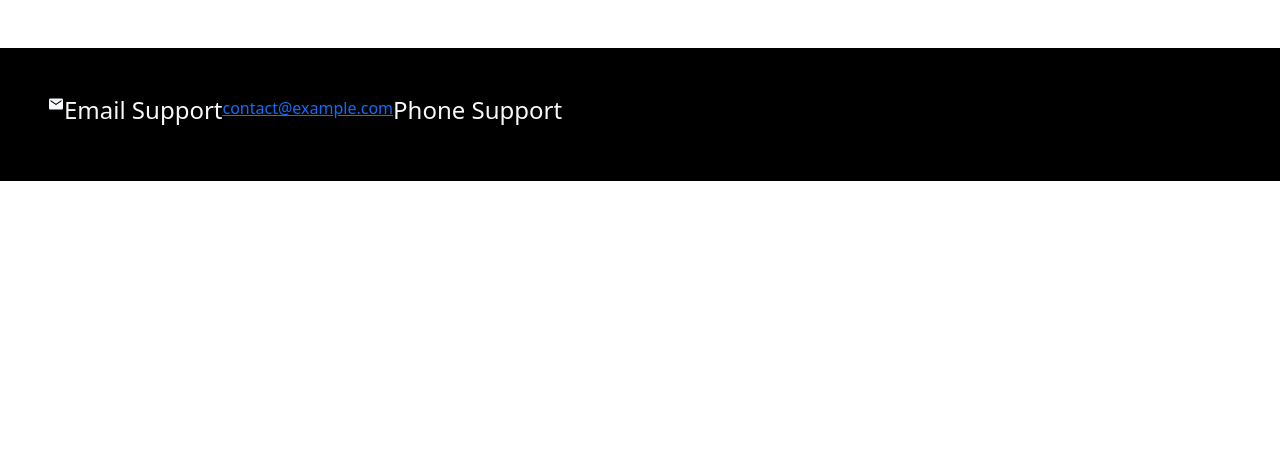
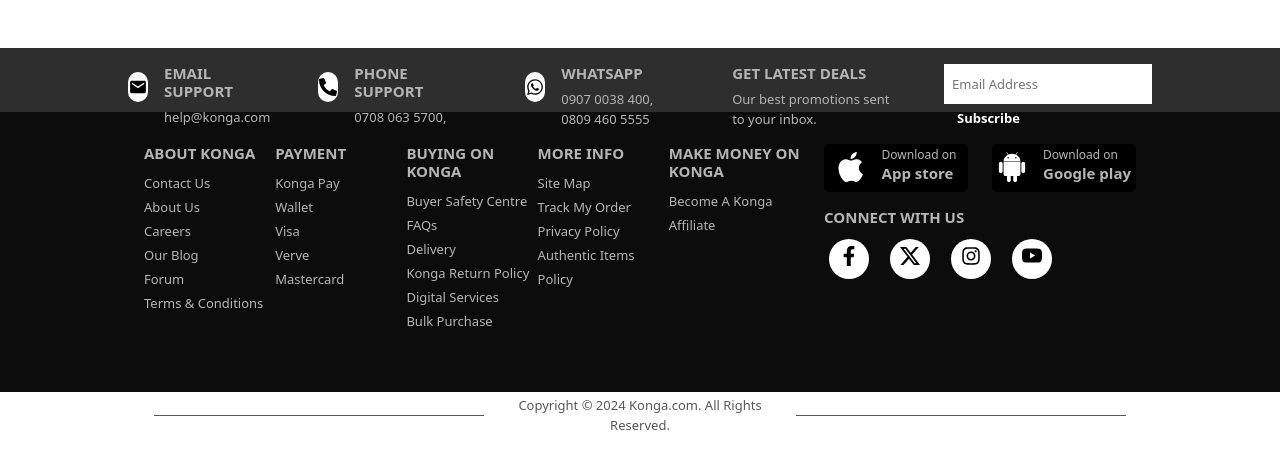
Before and after one commit to Deelolade/KongaProject, a React (Vite) app: page / in a window 1280 px wide. Shown: the top 468 px of the page. Built offline with nearby package versions, Linux system fonts and the light colour scheme.

Commit message:
Footer added sucessfully

```diff
--- a/src/App.jsx
+++ b/src/App.jsx
@@ -1,8 +1,9 @@
-import React from 'react'
+import SignUp from './pages/SignUp'
 import Footer from './components/Footer'
 const App = () => {
   return (
     <div>
+      <SignUp/>
       <Footer/>
     </div>
   )
--- a/src/components/Footer.jsx
+++ b/src/components/Footer.jsx
@@ -1,19 +1,147 @@
 import React from 'react'
+import { FaWhatsapp } from "react-icons/fa6";
+import { FaPhoneAlt,FaInstagram,FaFacebookF  } from "react-icons/fa";
 import { IoMdMail } from "react-icons/io";
+import { GrApple } from "react-icons/gr";
+import { BsAndroid2,BsYoutube,BsTwitterX } from "react-icons/bs";
 
 
 const Footer = () => {
   return (
     <div>
-      <div className="Footer-top mt-5 p-5 bg-black text-light d-flex">
-        <div className='d-flex'>
+    <div className="Footer-top text-light  ">
+      <div className="Footer-top-main mt-5 text-light d-flex ">
+        <div className="Footer-top-logo mt-4 ">
         <IoMdMail />
-        <h4>Email Support</h4>
-        <a href="#">contact@example.com</a>
         </div>
-        <><h4>Phone Support</h4></>
+        <div className='Footer-top-text mb-3  mx-3  mt-2 me-5 '>
+        <a href="#"><h3 className='Footer-text mt-2 mb-2 '>Email Support</h3> <p>help@konga.com</p></a>
+        </div>
+        <div className="Footer-top-logo mt-4">
+        <FaPhoneAlt />
+        </div>
+        <div className='Footer-top-text mb-3  mx-3  mt-2 me-5'>
+        <a href="#"><h3 className='Footer-text mt-2 mb-2 '>Phone Support</h3> <p>0708 063 5700, 0201 888 3435</p></a>
+        </div>
+        <div className="Footer-top-logo mt-4 ">
+        <FaWhatsapp />
+        </div>
+        <div className='Footer-top-text mb-3  mx-3  mt-2 me-5'>
+        <a href="#"><h3 className='Footer-text mt-2 mb-2 '> Whatsapp</h3> <p>0907 0038 400, 0809 460 5555</p></a>
+        </div>
+        <div className='Footer-top-text mb-3  mx-3  mt-2 me-5  ms-auto'>
+        <a href="#"><h3 className='Footer-top-text mt-2 mb-2 '> Get Latest Deals</h3> <p>Our best promotions sent to your inbox.</p></a>
+      </div>
+      <div className="Footer-input mt-3 mb-2 ">
+        <input type="text" placeholder='Email Address' className='Footer-input-area p-2'/>
+        <button className=' Footer-button btn text-info'><h4>Subscribe</h4></button>
       </div>
     </div>
+    </div>
+    <div className="Footer-bottom d-flex">
+
+    <div className="Footer-main-bottom p-3 mt-3  ">
+        <div className="d-flex Footer-list">
+            <div className='col'>
+              <ul className='list-unstyled '>
+                <li><a href="#" className='Footer-bottom-head'><h4>About Konga</h4></a></li>
+                <li><a href="#" >Contact Us</a></li>
+                <li><a href="#" >About Us</a></li>
+                <li><a href="#" >Careers</a></li>
+                <li><a href="#" >Our Blog</a></li>
+                <li><a href="#" >Forum</a></li>
+                <li><a href="#" >Terms & Conditions</a></li>
+              </ul>
+            </div>
+            <div className='col'>
+              <ul className='Footer-bottom-list list-unstyled'>
+                <li><a href="#" className='Footer-bottom-head'><h4>Payment</h4></a></li>
+                <li><a href="#" >Konga Pay</a></li>
+                <li><a href="#" >Wallet</a></li>
+                <li><a href="#" >Visa</a></li>
+                <li><a href="#" >Verve</a></li>
+                <li><a href="#" >Mastercard</a></li>
+              </ul>
+            </div>
+            <div className='col'>
+              <ul className='Footer-bottom-list list-unstyled'>
+                <li><a href="#" className='Footer-bottom-head'><h4>Buying On Konga</h4></a></li>
+                <li><a href="#" >Buyer Safety Centre</a></li>
+                <li><a href="#" >FAQs</a></li>
+                <li><a href="#" >Delivery</a></li>
+                <li><a href="#" >Konga Return Policy</a></li>
+                <li><a href="#" >Digital Services</a></li>
+                <li><a href="#" >Bulk Purchase</a></li>
+              </ul>
+            </div>
+            <div className='col'>
+              <ul className='Footer-bottom-list list-unstyled'>
+                <li><a href="#" className='Footer-bottom-head'><h4>More info</h4></a></li>
+                <li><a href="#" >Site Map</a></li>
+                <li><a href="#" >Track My Order</a></li>
+                <li><a href="#" >Privacy Policy</a></li>
+                <li><a href="#" >Authentic Items Policy</a></li>
+              </ul>
+            </div>
+            <div className='col'>
+              <ul className='Footer-bottom-list list-unstyled'>
+                <li><a href="#"className='Footer-bottom-head'><h4>Make Money On Konga</h4></a></li>
+                <li><a href="#">Become A Konga Affiliate</a></li>
+              </ul>
+            </div>
+      <div className='Footer-main-connect'>
+            <div className="Footer-bottom-connect d-flex">
+
+              <div className="Footer-bottom-store bg-black d-flex mx-4">
+              <div className="Footer-store-logo mb-2 me-3">
+              <GrApple />
+                </div>
+                <div className='Footer-store-text  '>
+                <a href="#"> <p>Download on</p><h3 className='Footer-text  '>App store</h3> </a>
+                </div>
+                </div>
+
+
+              <div className="Footer-bottom-store bg-black d-flex">
+              <div className="Footer-store-logo mb-2 me-3 ">
+                <BsAndroid2 />
+                </div>
+                <div className='Footer-store-text  '>
+                <a href="#"> <p>Download on</p><h3 className='Footer-text mt-0 '>Google play</h3> </a>
+                </div>
+                </div>
+              </div>
+
+        <div className="Footer-connect mt-3 ms-4">
+          <h4>Connect with us</h4>
+          <div className="Footer-social d-flex">
+            <a href="#" className='social-icon me-3'><FaFacebookF /></a>
+            <a href="#" className='social-icon me-3'><BsTwitterX /></a>
+            <a href="#" className='social-icon me-3'><FaInstagram /></a>
+            <a href="#" className='social-icon me-3'><BsYoutube /></a>
+          </div>
+
+        </div>
+        </div>
+
+        </div>
+
+        <div className='Footer-copyright text-center mt-5  d-flex align-items-center justify-content-center'>
+          <div className='Footer-line  mb-3'></div>
+          <div className='Footer-line-text '>
+          <p> Copyright &copy; 2024 Konga.com. All Rights Reserved.</p>
+          </div>
+          <div className='Footer-line mb-3 '></div>
+        </div>
+
+
+      </div>
+
+    </div>
+
+    </div>
+
+
   )
 }
 
--- a/src/index.css
+++ b/src/index.css
@@ -3,38 +3,143 @@
   padding: 0;
   box-sizing: border-box;
 }
-.Header-section{
-  height: 7vh;
-  background-color:#ED017F;
-  /* justify-content: space-around; */
+.Footer-top{
+  width: 100vw;
+  font-family: system-ui, -apple-system, BlinkMacSystemFont, 'Segoe UI', Roboto, Oxygen, Ubuntu, Cantarell, 'Open Sans', 'Helvetica Neue', sans-serif;
+  background-color: #2E2E2E;
 }
-.Main-header{
+.Footer-top-main{
+  width: 80vw;
+  background-color: #2E2E2E;
+  margin: auto;
+  height: 8vh;
+}
+.Footer-top-logo{
+  background-color: #fff;
+  height: 30px;
+  width: 30px;
+  color: #000;
+  font-size: 18px;
+  border-radius: 50px;
   text-align: center;
-  background-color:#ED017F;
-  height: 7vh;
+  justify-content: center;
+}
+.Footer-top-text h3{
+  font-size: 15px;
+  font-weight: bolder;
+  text-transform: uppercase;
+}
+.Footer-top-text a{
+  color: #b5b5b5;
+  text-decoration: none;
+  font-size: 13px;
+}
+.Footer-top-text a:hover{
+  color: #fff;
+}
+.Footer-input{
+  height: 40px;
+  background-color: #ED017F;
+  border-radius: 3px;
+}
+.Footer-input-area{
+  /* font-size: 10rem; */
+  color: #2E2E2E;
+  width: 13rem;
+  height: 40px;
+  border: none;
+  font-size: 13px;
+
+}
+.Footer-button{
+  font-family: system-ui, -apple-system, BlinkMacSystemFont, 'Segoe UI', Roboto, Oxygen, Ubuntu, Cantarell, 'Open Sans', 'Helvetica Neue', sans-serif;
+  font-weight: bolder;
+  text-transform: capitalize;
+}
+.Footer-button h4{
+  font-size: 13px;
+  color: #fff;
+  font-weight: bolder;
+}
+.Footer-main-bottom{
   width: 80vw;
-  justify-content: space-around;
-  display: flex;
-  /* align-items: center; */
+  height: 33vh;
+  margin: auto;
+  background-color: #0C0C0C;
 }
-.Logo{
-  line-height: 7vh;
+.Footer-main-bottom h4{
+  font-size: 15px;
+  font-weight: bolder;
+  text-transform: uppercase;
+}
+.Footer-list{
+  color: #b5b5b5;
+  text-decoration: none;
+}
+.Footer-list h4 :hover{
+  color: #fff;
+}
+.Footer-list a{
+  color: #b5b5b5;
+  text-decoration: none;
+  font-size: 13px;
+}
+.Footer-list a:hover{
+  color: #fff;
+}
+.Footer-bottom{
+  width: 100vw;
+  background-color: #0C0C0C;
+}
+.Footer-bottom-store{
+  width: 9rem;
+  height:3rem ;
+  justify-content: center;
   align-items: center;
-  height: 50px;
-  width: 150px;
+  border-radius: 5px;
 }
-.Header-list{
-  list-style: none;
-  display: flex;
+.Footer-store-text p{
+  font-size: 12px;
+  margin-bottom: 0;
+  color: #b5b5b5;
+}
+.Footer-store-text h3{
+  font-size:15px ;
+  color: #b5b5b5;
+  margin-top: 0;
+  font-weight: bolder;
+}
+.Footer-store-logo{
+  color: #fff;
+  font-size: 30px;
+}
+
+.Footer-social a{
+  margin: 5px;
+  width: 40px;
+  height: 40px;
+  color: #000;
+  background-color: #fff;
+  text-decoration: none;
+  text-align: center;
+  justify-content: center;
   align-items: center;
-  justify-content: space-around;
-  width: 75%;
+  font-size: 20px;
+  border-radius: 50px;
+  font-weight: bolder;
 }
-.Search-input{
-  width: 30vw;
-  height: 30px;
-  border: none;
-  background-color: #ff0;
-  border-radius: 5px;
-  font-size: 12px;
+.Footer-social a:hover{
+  color: #b5b5b5;
+  background-color: #2E2E2E;
 }
+.Footer-line-text {
+  color: #595757;
+  text-align: center;
+  text-decoration: none;
+  font-size: 13px;
+}
+.Footer-line{
+  border-top: 1px solid #595757;
+  width: 35%;
+  margin: 0 10px;
+}
--- /dev/null
+++ b/src/pages/SignUp.jsx
@@ -0,0 +1,11 @@
+import React from 'react'
+
+const SignUp = () => {
+  return (
+    <div>
+
+    </div>
+  )
+}
+
+export default SignUp
```
